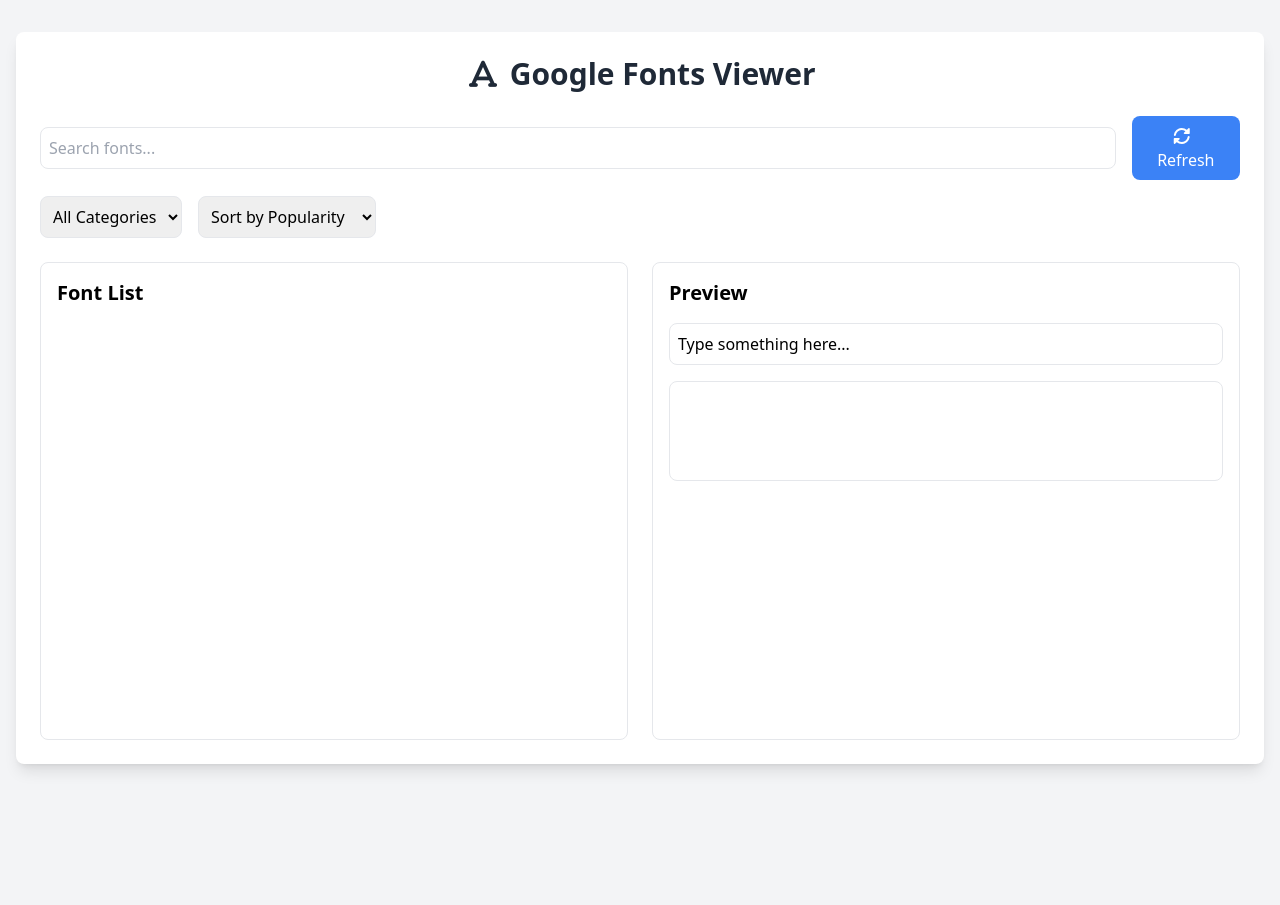
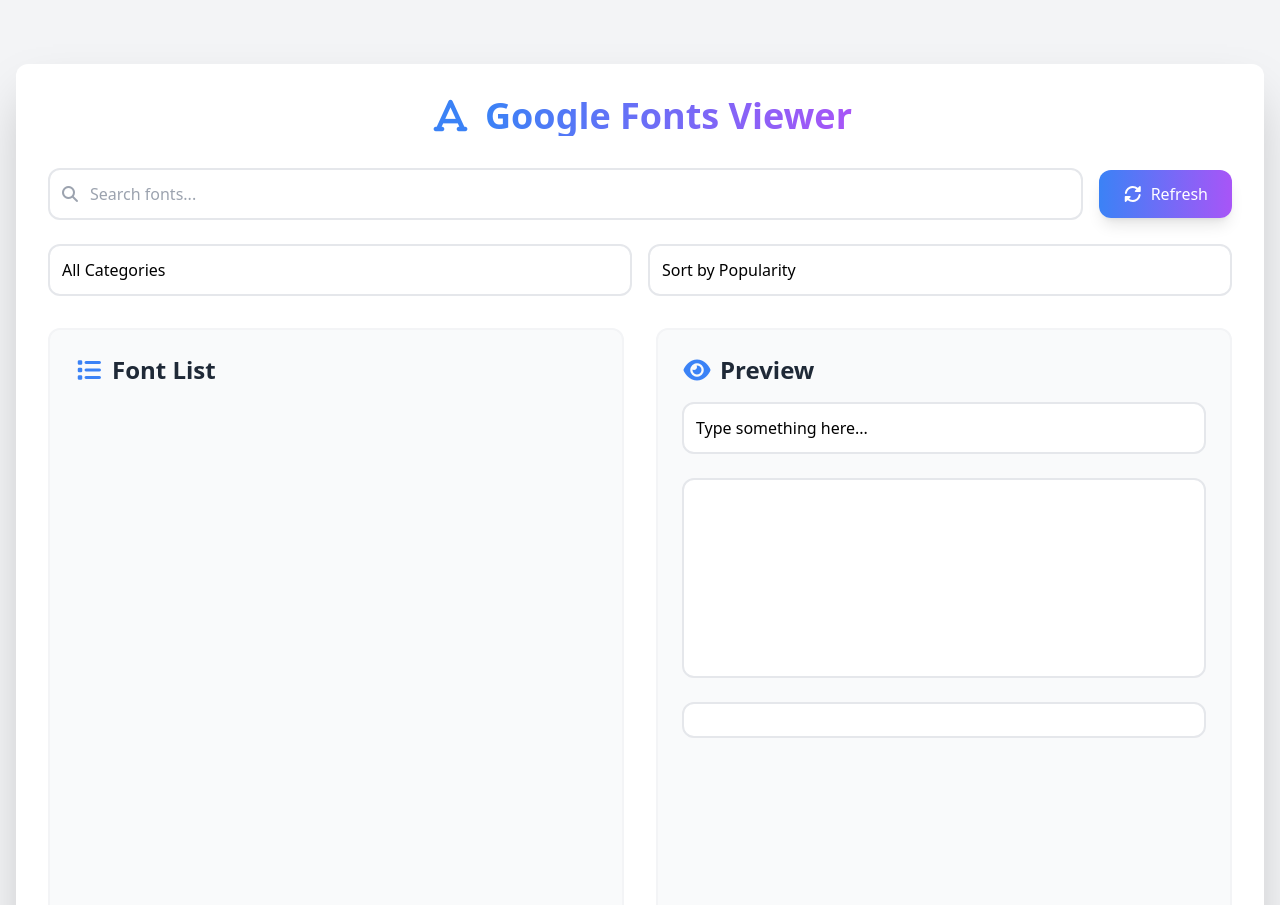
Before and after one commit to Cdz-test/geturfont, a plain HTML site: page index.html in a window 1280 px wide. Shown: the top 905 px of the page. Before the commit the page ends 800 px from the top, so only its background shows below. Drawn offline with nearby package versions, Linux system fonts and the light colour scheme; no server answers.

Commit message:
Update index.html

```diff
--- a/index.html
+++ b/index.html
@@ -11,21 +11,26 @@
 </head>
 <body class="bg-gray-100 min-h-screen">
     <div class="container mx-auto px-4 py-8">
-        <div class="bg-white rounded-lg shadow-lg p-6">
-            <h1 class="text-3xl font-bold mb-6 text-center text-gray-800">
-                <i class="fas fa-font mr-2"></i>Google Fonts Viewer
+        <div class="bg-white rounded-xl shadow-2xl p-8 max-w-7xl mx-auto my-8 transform transition-all hover:scale-[1.02]">
+    <h1 class="text-4xl font-bold mb-8 text-center text-gray-800 flex items-center justify-center gap-3">
+        <i class="fas fa-font text-blue-500"></i>
+        <span class="bg-gradient-to-r from-blue-500 to-purple-500 text-transparent bg-clip-text">Google Fonts Viewer</span>
     </h1>
 
-            <div class="mb-6">
-                <div class="flex items-center gap-4 mb-4">
-                    <input type="text" id="searchFont" placeholder="Search fonts..." class="w-full p-2 border rounded-lg focus:outline-none focus:ring-2 focus:ring-blue-500">
-                    <button id="refreshFonts" class="bg-blue-500 text-white px-4 py-2 rounded-lg hover:bg-blue-600 transition-colors">
-                        <i class="fas fa-sync-alt mr-2"></i>Refresh
+    <div class="mb-8">
+        <div class="flex flex-col sm:flex-row items-stretch sm:items-center gap-4 mb-6">
+            <div class="relative flex-grow">
+                <i class="fas fa-search absolute left-3 top-1/2 transform -translate-y-1/2 text-gray-400"></i>
+                <input type="text" id="searchFont" placeholder="Search fonts..." class="w-full pl-10 p-3 border-2 rounded-xl focus:outline-none focus:ring-2 focus:ring-blue-500 focus:border-transparent transition-all">
+            </div>
+            <button id="refreshFonts" class="bg-gradient-to-r from-blue-500 to-purple-500 text-white px-6 py-3 rounded-xl hover:opacity-90 transition-all flex items-center justify-center gap-2 shadow-lg">
+                <i class="fas fa-sync-alt"></i>
+                <span>Refresh</span>
             </button>
         </div>
 
-                <div class="flex gap-4 mb-4">
-                    <select id="category" class="p-2 border rounded-lg focus:outline-none focus:ring-2 focus:ring-blue-500">
+        <div class="flex flex-col sm:flex-row gap-4 mb-4">
+            <select id="category" class="flex-1 p-3 border-2 rounded-xl focus:outline-none focus:ring-2 focus:ring-blue-500 focus:border-transparent transition-all appearance-none bg-white cursor-pointer">
                 <option value="">All Categories</option>
                 <option value="serif">Serif</option>
                 <option value="sans-serif">Sans Serif</option>
@@ -34,7 +39,7 @@
                 <option value="monospace">Monospace</option>
             </select>
 
-                    <select id="sort" class="p-2 border rounded-lg focus:outline-none focus:ring-2 focus:ring-blue-500">
+            <select id="sort" class="flex-1 p-3 border-2 rounded-xl focus:outline-none focus:ring-2 focus:ring-blue-500 focus:border-transparent transition-all appearance-none bg-white cursor-pointer">
                 <option value="popularity">Sort by Popularity</option>
                 <option value="trending">Sort by Trending</option>
                 <option value="alpha">Sort Alphabetically</option>
@@ -42,17 +47,23 @@
         </div>
     </div>
 
-            <div class="grid grid-cols-1 md:grid-cols-2 gap-6">
-                <div class="border rounded-lg p-4">
-                    <h2 class="text-xl font-semibold mb-4">Font List</h2>
-                    <div id="fontList" class="h-[400px] overflow-y-auto space-y-2"></div>
+    <div class="grid grid-cols-1 lg:grid-cols-2 gap-8">
+        <div class="bg-gray-50 rounded-xl p-6 border-2 border-gray-100">
+            <h2 class="text-2xl font-bold mb-4 text-gray-800 flex items-center gap-2">
+                <i class="fas fa-list text-blue-500"></i>
+                Font List
+            </h2>
+            <div id="fontList" class="h-[500px] overflow-y-auto space-y-3 pr-4 scrollbar-thin scrollbar-thumb-blue-500 scrollbar-track-gray-200"></div>
         </div>
 
-                <div class="border rounded-lg p-4">
-                    <h2 class="text-xl font-semibold mb-4">Preview</h2>
-                    <input type="text" id="previewText" value="Type something here..." class="w-full p-2 border rounded-lg mb-4 focus:outline-none focus:ring-2 focus:ring-blue-500">
-                    <div id="fontPreview" class="text-3xl min-h-[100px] p-4 border rounded-lg"></div>
-                    <div id="fontInfo" class="mt-4 text-sm text-gray-600"></div>
+        <div class="bg-gray-50 rounded-xl p-6 border-2 border-gray-100">
+            <h2 class="text-2xl font-bold mb-4 text-gray-800 flex items-center gap-2">
+                <i class="fas fa-eye text-blue-500"></i>
+                Preview
+            </h2>
+            <input type="text" id="previewText" value="Type something here..." class="w-full p-3 border-2 rounded-xl mb-6 focus:outline-none focus:ring-2 focus:ring-blue-500 focus:border-transparent transition-all">
+            <div id="fontPreview" class="text-3xl min-h-[200px] p-6 border-2 rounded-xl bg-white transition-all"></div>
+            <div id="fontInfo" class="mt-6 text-sm text-gray-600 p-4 bg-white rounded-xl border-2"></div>
         </div>
     </div>
 </div>
```
Lines whose indentation alone changed are shown as unchanged.
